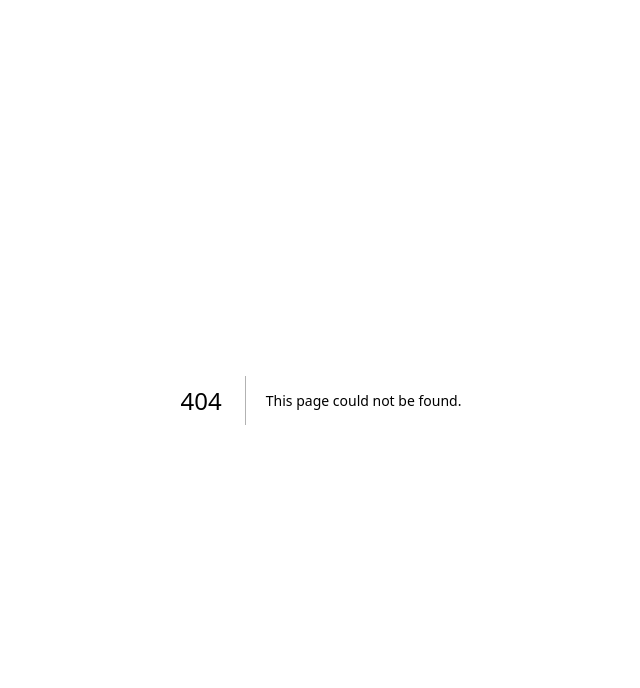
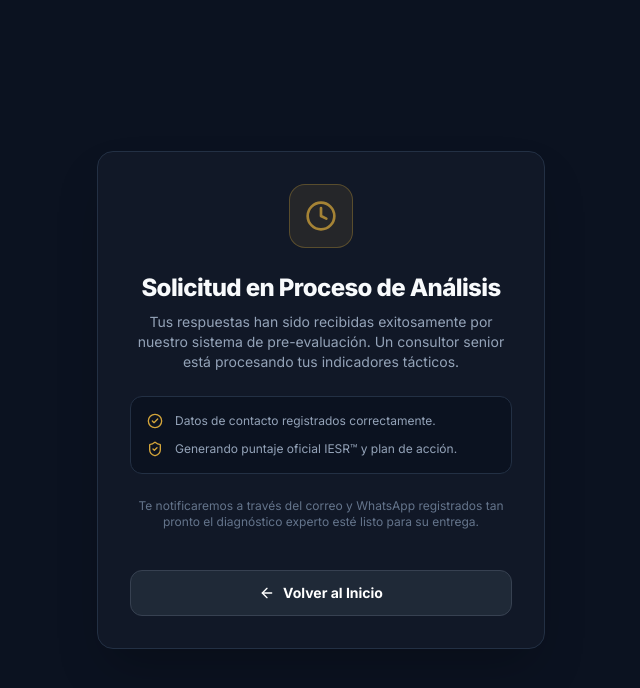
Before and after one commit to JOSEIA13/SinRodeosAI, a Next.js app: page /diagnostico/espera in a window 1280 px wide. Before the commit this address had no page. Shown: the top 688 px of the page, without its empty margins (319-959 px from the left). Built offline with nearby package versions, Linux system fonts and the light colour scheme.

Commit message:
fix: crear la pagina de espera para resolver error 404

```diff
--- /dev/null
+++ b/app/diagnostico/espera/page.tsx
@@ -0,0 +1,53 @@
+'use client';
+
+import { motion } from 'framer-motion';
+import { Clock, CheckCircle2, ShieldCheck, ArrowLeft } from 'lucide-react';
+import Link from 'next/link';
+
+export default function EsperaDiagnosticoPage() {
+    return (
+        <div className="min-h-screen bg-[#0B1220] text-[#F8FAFC] flex flex-col items-center justify-center p-6">
+            <motion.div
+                initial={{ opacity: 0, y: 20 }}
+                animate={{ opacity: 1, y: 0 }}
+                className="max-w-md w-full bg-[#111827] border border-[#233044] rounded-2xl p-8 shadow-2xl text-center space-y-6"
+            >
+                <div className="w-16 h-16 bg-[#D4A53A]/10 border border-[#D4A53A]/30 rounded-2xl flex items-center justify-center mx-auto text-[#D4A53A]">
+                    <Clock className="w-8 h-8 animate-pulse" />
+                </div>
+
+                <div className="space-y-2">
+                    <h1 className="text-2xl font-extrabold tracking-tight">Solicitud en Proceso de Análisis</h1>
+                    <p className="text-sm text-[#94A3B8]">
+                        Tus respuestas han sido recibidas exitosamente por nuestro sistema de pre-evaluación. Un consultor senior está procesando tus indicadores tácticos.
+                    </p>
+                </div>
+
+                <div className="bg-[#0B1220] border border-[#233044] rounded-xl p-4 text-left space-y-3">
+                    <div className="flex items-center gap-3 text-xs text-[#94A3B8]">
+                        <CheckCircle2 className="w-4 h-4 text-[#D4A53A] shrink-0" />
+                        <span>Datos de contacto registrados correctamente.</span>
+                    </div>
+                    <div className="flex items-center gap-3 text-xs text-[#94A3B8]">
+                        <ShieldCheck className="w-4 h-4 text-[#D4A53A] shrink-0" />
+                        <span>Generando puntaje oficial IESR™ y plan de acción.</span>
+                    </div>
+                </div>
+
+                <p className="text-xs text-[#64748B]">
+                    Te notificaremos a través del correo y WhatsApp registrados tan pronto el diagnóstico experto esté listo para su entrega.
+                </p>
+
+                <div className="pt-4">
+                    <Link
+                        href="/"
+                        className="inline-flex items-center justify-center gap-2 w-full bg-[#1F2937] hover:bg-[#374151] border border-[#374151] text-white font-bold py-3 rounded-xl transition-all text-sm"
+                    >
+                        <ArrowLeft className="w-4 h-4" />
+                        <span>Volver al Inicio</span>
+                    </Link>
+                </div>
+            </motion.div>
+        </div>
+    );
+}
```
